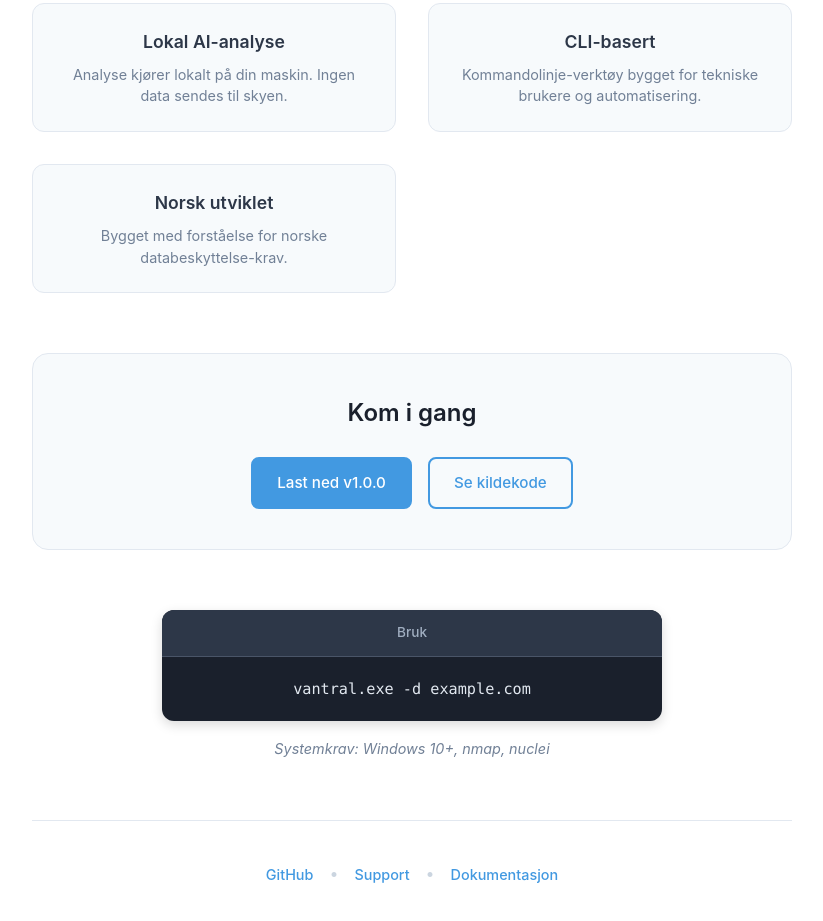
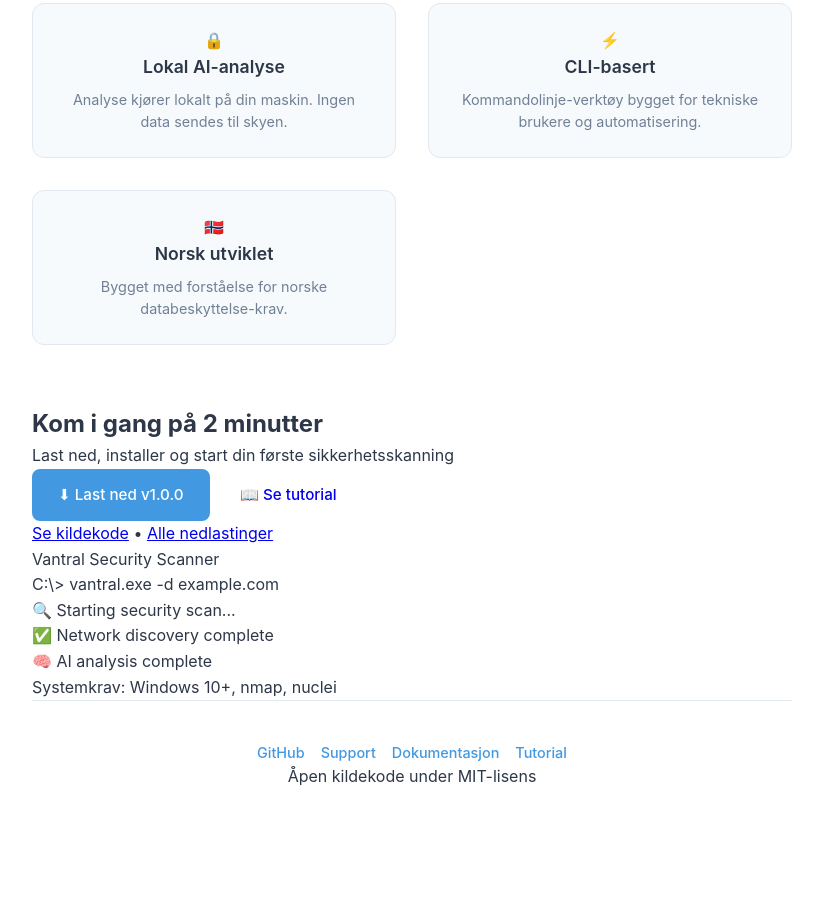
Before and after one commit to evengarli/vantral, a plain HTML site: page index.html in a window 1280 px wide. Shown: the part 353-1274 px from the top of the page, without its empty margins (228-1051 px from the left). After the commit the page ends 1203 px from the top, so only its background shows below. Drawn offline with Linux system fonts and the light colour scheme.

Commit message:
Update index.html

```diff
--- a/index.html
+++ b/index.html
@@ -12,49 +12,90 @@
 <body>
     <div class="container">
         <div class="header">
-            <img src="android-chrome-512x512.png" alt="Vantral" class="logo">
+            <div class="logo-container">
+                <img src="android-chrome-512x512.png" alt="Vantral" class="logo">
+                <div class="logo-glow"></div>
+            </div>
             <h1>Vantral Security Scanner</h1>
             <p class="subtitle">Profesjonell sårbarhetsskanning med lokal AI-analyse</p>
         </div>
 
         <div class="features">
             <div class="feature">
+                <div class="feature-icon">🔒</div>
                 <h3>Lokal AI-analyse</h3>
                 <p>Analyse kjører lokalt på din maskin. Ingen data sendes til skyen.</p>
             </div>
             <div class="feature">
+                <div class="feature-icon">⚡</div>
                 <h3>CLI-basert</h3>
                 <p>Kommandolinje-verktøy bygget for tekniske brukere og automatisering.</p>
             </div>
             <div class="feature">
+                <div class="feature-icon">🇳🇴</div>
                 <h3>Norsk utviklet</h3>
                 <p>Bygget med forståelse for norske databeskyttelse-krav.</p>
             </div>
         </div>
 
-        <div class="download-section">
-            <h2>Kom i gang</h2>
-            <div class="download-buttons">
-                <a href="vantral.exe" class="btn btn-primary">Last ned v1.0.0</a>
-                <a href="https://github.com/evengarli/vantral" class="btn btn-secondary">Se kildekode</a>
+        <div class="cta-section">
+            <div class="cta-content">
+                <h2>Kom i gang på 2 minutter</h2>
+                <p>Last ned, installer og start din første sikkerhetsskanning</p>
+                <div class="cta-buttons">
+                    <a href="vantral.exe" class="btn btn-primary">
+                        <span class="btn-icon">⬇</span>
+                        Last ned v1.0.0
+                    </a>
+                    <a href="tutorial.html" class="btn btn-outline">
+                        <span class="btn-icon">📖</span>
+                        Se tutorial
+                    </a>
+                </div>
+                <div class="secondary-links">
+                    <a href="https://github.com/evengarli/vantral" class="secondary-link">Se kildekode</a>
+                    <span class="divider">•</span>
+                    <a href="download.html" class="secondary-link">Alle nedlastinger</a>
+                </div>
             </div>
         </div>
 
-        <div class="usage">
-            <div class="code-example">
-                <div class="code-header">Bruk</div>
-                <div class="code">vantral.exe -d example.com</div>
+        <div class="quick-start">
+            <div class="terminal-window">
+                <div class="terminal-header">
+                    <div class="terminal-controls">
+                        <span class="control red"></span>
+                        <span class="control yellow"></span>
+                        <span class="control green"></span>
+                    </div>
+                    <div class="terminal-title">Vantral Security Scanner</div>
+                </div>
+                <div class="terminal-body">
+                    <div class="terminal-line">
+                        <span class="prompt">C:\></span>
+                        <span class="command">vantral.exe -d example.com</span>
+                    </div>
+                    <div class="terminal-output">
+                        <div class="output-line">🔍 Starting security scan...</div>
+                        <div class="output-line">✅ Network discovery complete</div>
+                        <div class="output-line">🧠 AI analysis complete</div>
+                    </div>
+                </div>
             </div>
-            <p class="requirements">Systemkrav: Windows 10+, nmap, nuclei</p>
+            <p class="system-req">Systemkrav: Windows 10+, nmap, nuclei</p>
         </div>
 
         <footer class="footer">
-            <div class="footer-links">
-                <a href="https://github.com/evengarli/vantral">GitHub</a>
-                <span>•</span>
-                <a href="https://github.com/evengarli/vantral/issues">Support</a>
-                <span>•</span>
-                <a href="https://github.com/evengarli/vantral/wiki">Dokumentasjon</a>
+            <div class="footer-content">
+                <div class="footer-links">
+                    <a href="https://github.com/evengarli/vantral">GitHub</a>
+                    <a href="https://github.com/evengarli/vantral/issues">Support</a>
+                    <a href="https://github.com/evengarli/vantral/wiki">Dokumentasjon</a>
+                    <a href="tutorial.html">Tutorial</a>
+                </div>
+                <div class="footer-note">
+                    Åpen kildekode under MIT-lisens
+                </div>
             </div>
         </footer>
     </div>
```
